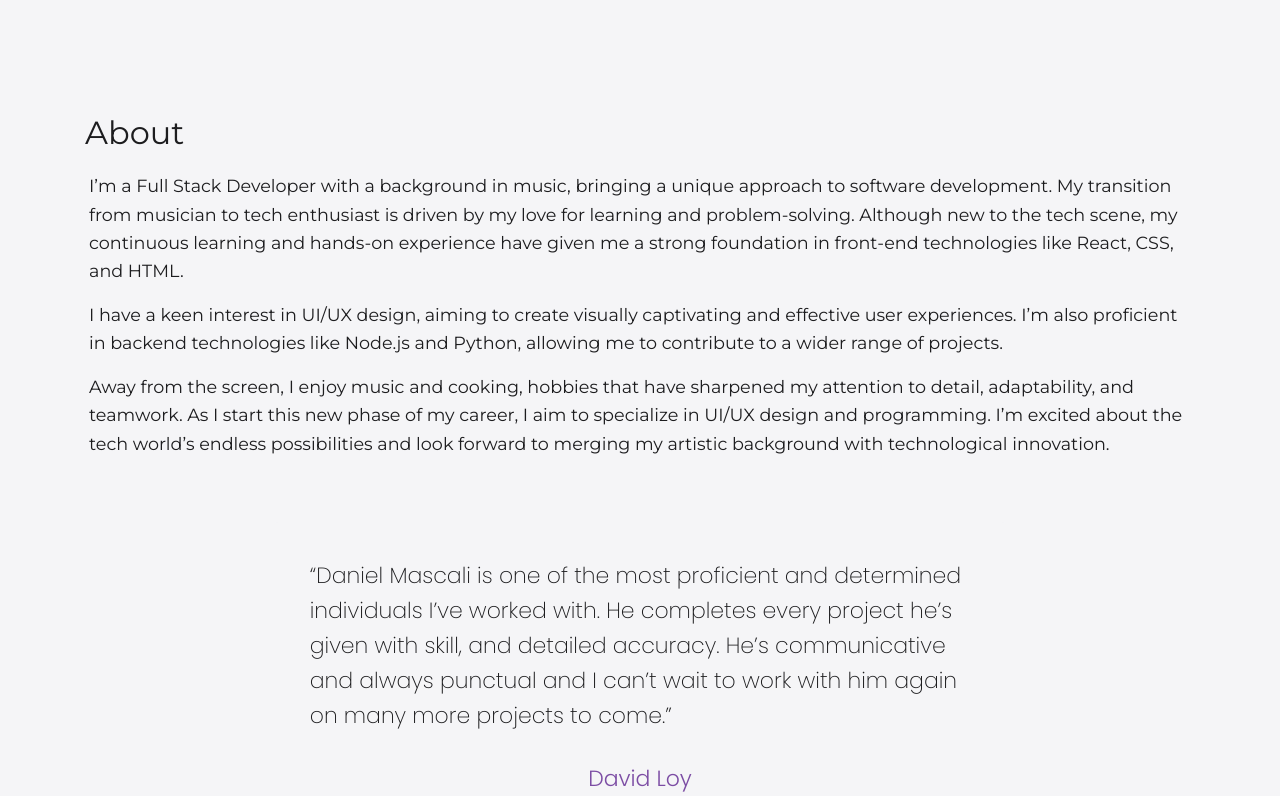
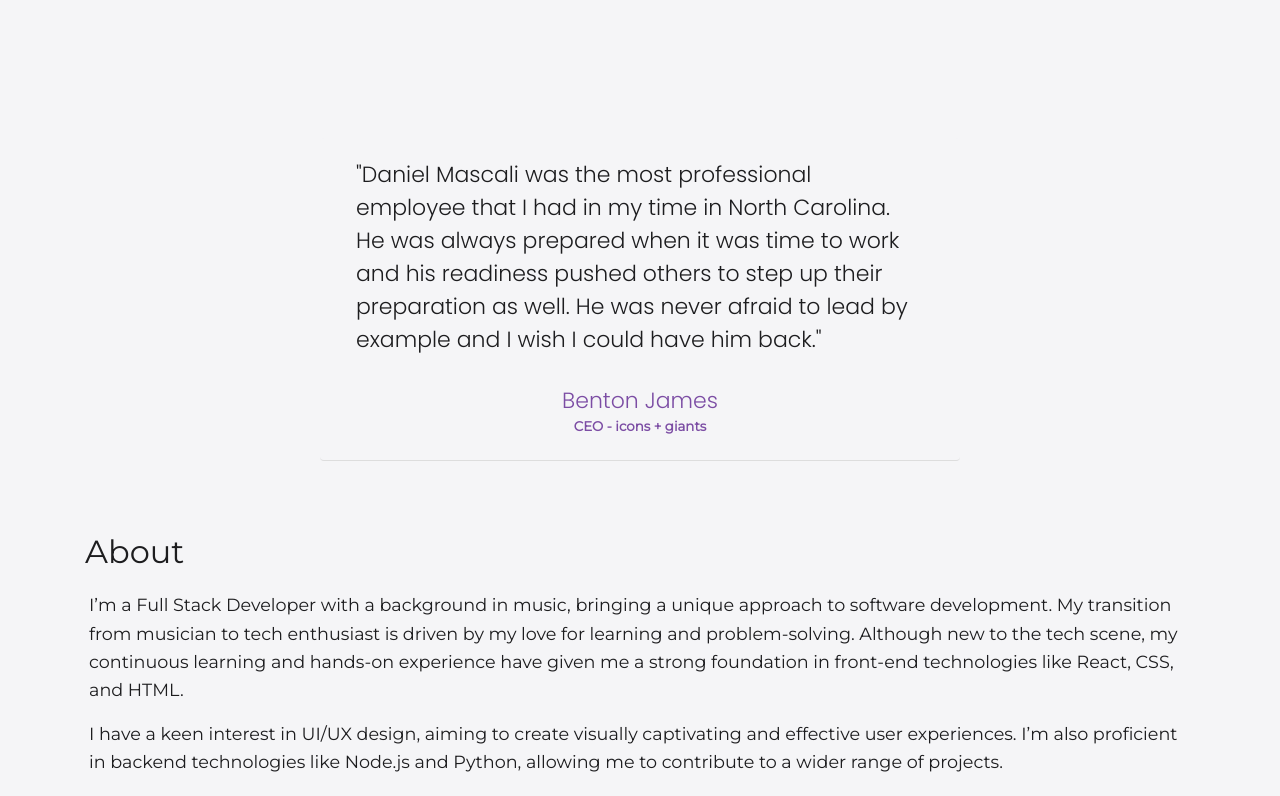
Before and after one commit to TurboTeam335/dm-portfolio, a React (Create React App) app: page / in a window 1280 px wide. Shown: the part 680-1476 px from the top of the page. Built offline with nearby package versions, Linux system fonts and the light colour scheme.

Commit message:
quote update

```diff
--- a/src/App.js
+++ b/src/App.js
@@ -30,10 +30,11 @@ function App() {
       <div className={`App ${isDark ? 'dark' : 'light'}`}>
         <Navbar />
         <div id="home" className="section-anchor"><Home /></div>
+        <Quotes quoteIndex={3} />
         <div id="about" className="section-anchor"><About /></div>
-
+        <Quotes quoteIndex={0} />
         <div id="projects" className="section-anchor"><Projects /></div>
-
+        <Quotes quoteIndex={1} />
         <div id="education" className="section-anchor"><Education /></div>
         <div id="skills" className="section-anchor"><Skills /></div>
         <div id="contact" className="section-anchor"><Contact /></div>
--- a/src/components/Quotes/Quotes.css
+++ b/src/components/Quotes/Quotes.css
@@ -1,7 +1,7 @@
 .quote-card {
-  max-width: 66%;
+  max-width: 50%;
   margin: 2em auto;
-  padding: 1em;
+  padding: 0 1em;
 }
 
 .quote-content {
@@ -14,7 +14,7 @@
   margin-bottom: 1em;
   font-size: 22px !important;
   font-family: 'Poppins', sans-serif;
-  font-weight: 200;
+  font-weight: 300;
   font-style: normal;
 
 }
--- a/src/components/Quotes/Quotes.js
+++ b/src/components/Quotes/Quotes.js
@@ -14,7 +14,7 @@ const quoteData = [
     quote:
       '"Daniel’s attention to detail, work ethic and collaborative nature help him to be a fantastic part of any team"',
     name: 'Evan Pierri',
-    role: 'Tour Manager',
+    role: 'Tour Manager - Carly Pearce',
     link: 'https://www.linkedin.com/in/evanpierri/',
   },
   {
@@ -26,7 +26,7 @@ const quoteData = [
   },
   {
     quote:
-      '"Daniel’s attention to detail, work ethic and collaborative nature help him to be a fantastic part of any team"',
+      '"Daniel Mascali was the most professional employee that I had in my time in North Carolina. He was always prepared when it was time to work and his readiness pushed others to step up their preparation as well. He was never afraid to lead by example and I wish I could have him back."',
     name: 'Benton James',
     role: 'CEO - icons + giants',
     link: 'https://www.linkedin.com/in/bentonjames/',
--- a/src/pages/About/About.js
+++ b/src/pages/About/About.js
@@ -7,6 +7,7 @@ import 'bootstrap/dist/css/bootstrap.min.css';
 function About() {
   return (
     <Container id='about' className='py-4 about'>
+
       <Row>
         <Col sm={8}>
           <h2>About</h2>
@@ -40,7 +41,7 @@ function About() {
           </div>
         </Col>
       </Row>
-      <Quotes quoteIndex={0} />
+
     </Container>
   );
 }
--- a/src/pages/Projects/Projects.js
+++ b/src/pages/Projects/Projects.js
@@ -44,7 +44,7 @@ function Projects() {
         </Card>
       ))}
       <OpenSource />
-      <Quotes quoteIndex={1} />
+      {/* <Quotes quoteIndex={1} /> */}
     </Container>
   );
 }
```
